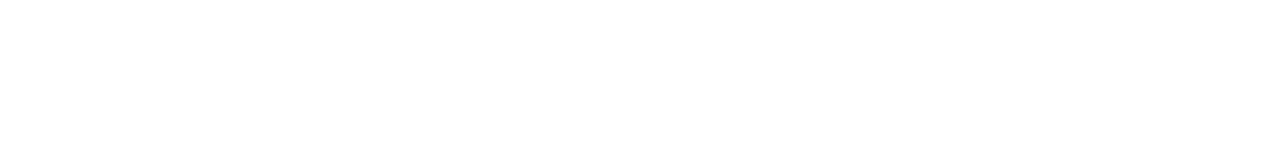
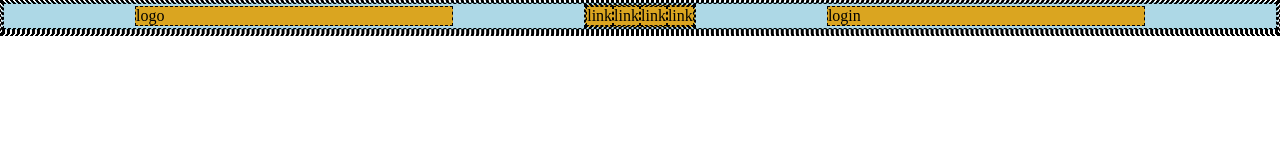
Before and after one commit to FrancescoMarra97/htmlcss-struttura-discord, a plain HTML site: page index.html in a window 1280 px wide. Drawn offline with Linux system fonts and the light colour scheme.

Commit message:
header(da fixare)

```diff
--- a/css/style.css
+++ b/css/style.css
@@ -0,0 +1,43 @@
+
+*{
+    margin: 0;
+    padding: 0;
+    box-sizing: border-box;
+    border: 1px dashed black;
+}
+/* #region Debug */
+.debug{
+    #header-site{
+        background-color: #add8e6;
+    }
+    .logo{
+        background-color: #daa520;
+    }
+
+    .login{
+        background-color: #daa520;
+    }
+}
+/* #endregion Debug */
+.logo{
+    width: 25%;
+}
+.main-menu{
+    width: 100%;
+}
+.login{
+    width: 25%;
+}
+.container {
+    display: flex;
+    justify-content: space-evenly;
+    align-items: center;
+}
+
+
+.main-menu{
+    list-style: none;
+    display: flex;
+    justify-content: center;
+    background-color: #daa520;
+}
--- a/index.html
+++ b/index.html
@@ -3,12 +3,25 @@
 <head>
     <meta charset="UTF-8">
     <meta name="viewport" content="width=device-width, initial-scale=1.0">
-    <title>Document</title>
+    <title>struttura discord</title>
     <link rel="stylesheet" href="./css/style.css">
 </head>
-<body>
+<body class="debug">
     <!-- header -->
-    <header></header>
+    <header id="header-site">
+                <nav class="container">
+                    <div class="logo">logo</div>
+                    <div>
+                        <ul class="main-menu">
+                            <li>link</li>
+                            <li>link</li>
+                            <li>link</li>
+                            <li>link</li>
+                        </ul>
+                    </div>
+                    <div class="login">login</div>
+                </nav>
+    </header>
     <!-- /header -->
     <!-- main -->
     <main></main>
```
